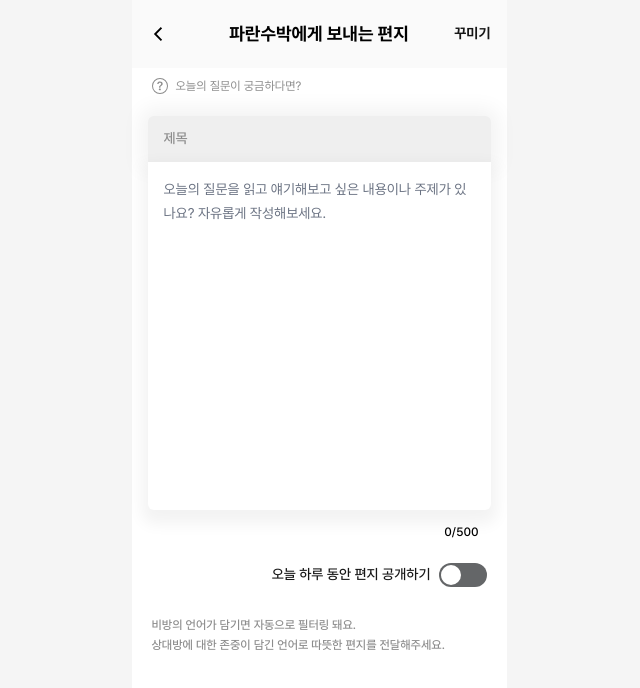
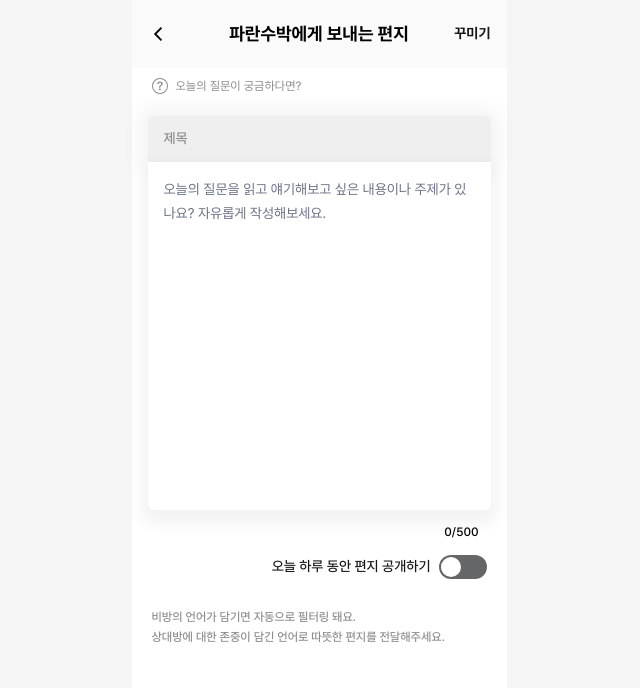
Before and after one commit to soksak-letter/soksak-Front, a React (Vite) app: page /friend/draft in a window 1280 px wide. Shown: the top 688 px of the page, without its empty margins (321-961 px from the left). Built offline with nearby package versions, Linux system fonts and the light colour scheme.

Commit message:
[#65] style : 하단 컴포넌트 마진값 조정 - 다른 작성 페이지들과 통일

```diff
--- a/src/pages/friend/FriendDraftPage.tsx
+++ b/src/pages/friend/FriendDraftPage.tsx
@@ -60,17 +60,15 @@ export default function FriendDraftPage() {
       <div className='px-4'>
         <LetterTextBox value={letter} onChange={setLetter} className='w-[343px] h-[394px]' />
       </div>
-      <div className='flex items-center justify-end p-5 -mt-3 gap-2'>
+      <div className='flex items-center justify-end p-5 -mt-5 gap-2'>
         <span className='ty-body5 text-(--color-text-normal)'>오늘 하루 동안 편지 공개하기</span>
         <ToggleSwitch checked={isPublic} onCheckedChange={setIsPublic} />
       </div>
-      <div className='flex p-5 -mt-3'>
-        <p className='ty-detailMedium text-(--color-text-assistive)'>
-          비방의 언어가 담기면 자동으로 필터링 돼요.
-          <br />
-          상대방에 대한 존중이 담긴 언어로 따뜻한 편지를 전달해주세요.
-        </p>
-      </div>
+      <p className='flex p-5 -mt-3 ty-detailMedium text-(--color-text-assistive)'>
+        비방의 언어가 담기면 자동으로 필터링 돼요.
+        <br />
+        상대방에 대한 존중이 담긴 언어로 따뜻한 편지를 전달해주세요.
+      </p>
     </div>
   );
 }
--- a/src/pages/letter/SelfDraftPage.tsx
+++ b/src/pages/letter/SelfDraftPage.tsx
@@ -114,10 +114,10 @@ const SelfDraftPage = () => {
         )}
       </div>
 
-      <div className='px-4 -mt-3'>
+      <div className='px-4'>
         <LetterTextBox value={letter} onChange={setLetter} className='w-[343px] h-[394px]' />
       </div>
-      <div className='flex items-center justify-end p-5 -mt-3 gap-2'>
+      <div className='flex items-center justify-end p-5 -mt-5 gap-2'>
         <span className='text-[var(--color-text-normal)] ty-body5'>
           오늘 하루 동안 편지 공개하기
         </span>
```
